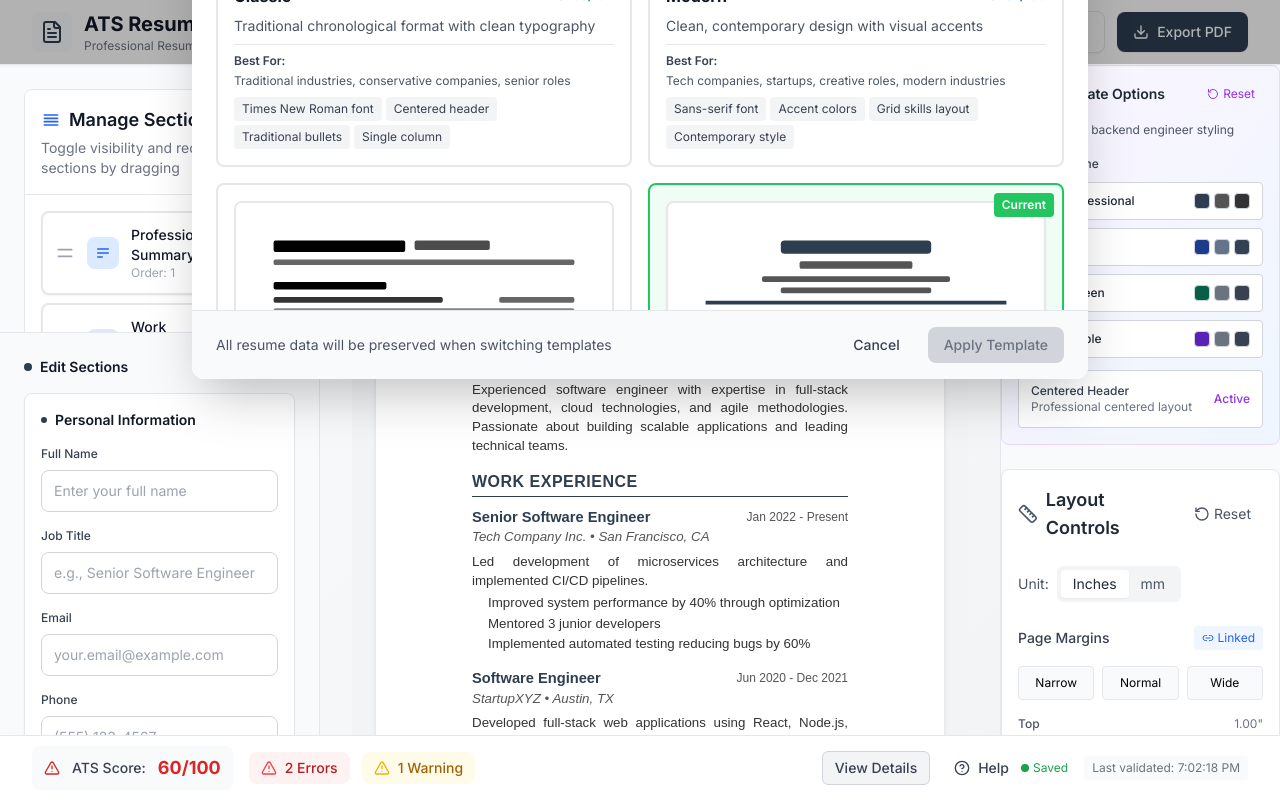
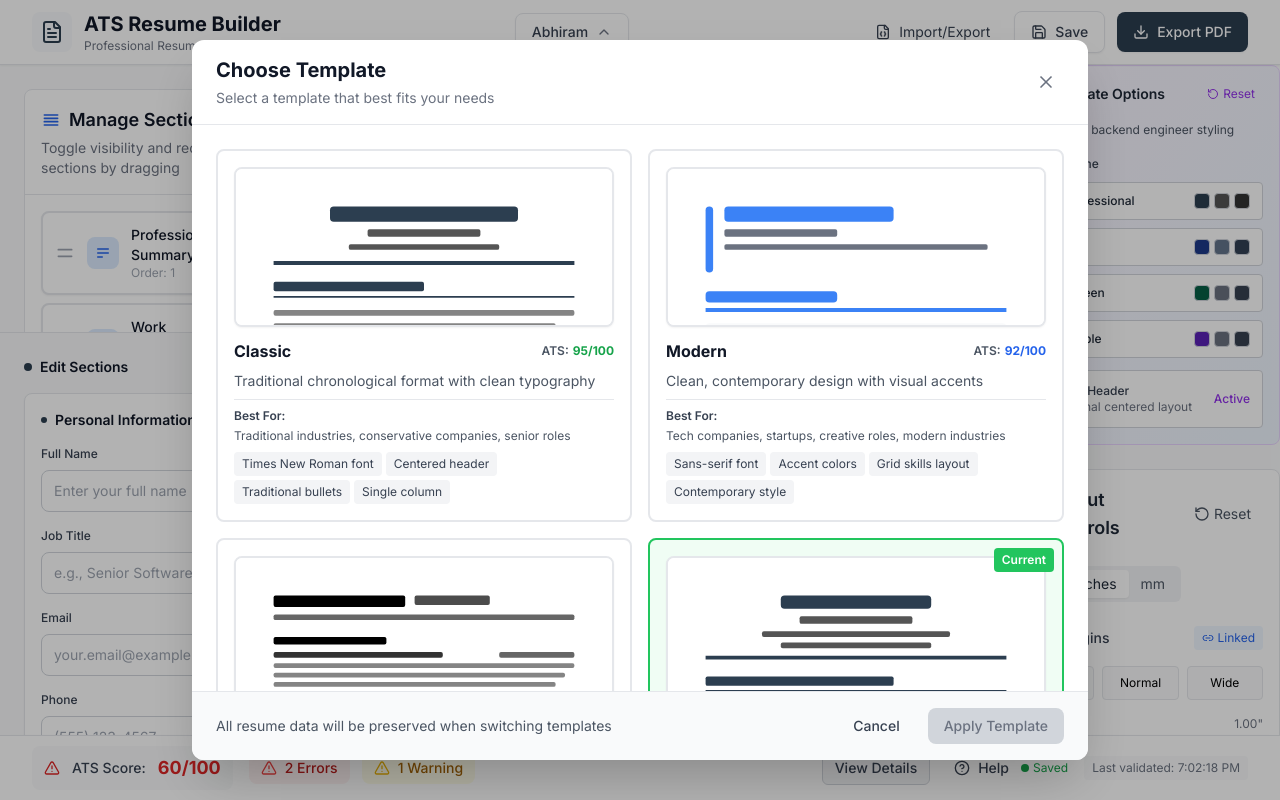
Before and after one commit to abhiramps/resumeBuilder, a React (Vite) app: page / in a window 1280 px wide. Both pictures are taken after a click on the button "Abhiram". Built offline with nearby package versions, Linux system fonts and the light colour scheme.

Commit message:
fix template modal issue

```diff
--- a/src/components/Layout/TemplateImportExport.tsx
+++ b/src/components/Layout/TemplateImportExport.tsx
@@ -124,11 +124,12 @@ export const TemplateImportExport: React.FC = () => {
             {showModal && (
                 <>
                     <div
-                        className="fixed inset-0 bg-black bg-opacity-30 z-40"
+                        className="fixed inset-0 bg-black bg-opacity-30"
+                        style={{ zIndex: 9998 }}
                         onClick={handleCancel}
                     />
 
-                    <div className="fixed inset-0 z-50 flex items-center justify-center p-4">
+                    <div className="fixed inset-0 flex items-center justify-center p-4" style={{ zIndex: 9999 }}>
                         <div className="bg-white rounded-xl shadow-2xl max-w-2xl w-full max-h-[90vh] overflow-hidden">
                             {/* Header */}
                             <div className="flex items-center justify-between px-6 py-4 border-b border-gray-200">
@@ -151,8 +152,8 @@ export const TemplateImportExport: React.FC = () => {
                                 <button
                                     onClick={() => setActiveTab('export')}
                                     className={`flex-1 px-6 py-3 text-sm font-medium transition-colors ${activeTab === 'export'
-                                            ? 'text-blue-600 border-b-2 border-blue-600'
-                                            : 'text-gray-600 hover:text-gray-800'
+                                        ? 'text-blue-600 border-b-2 border-blue-600'
+                                        : 'text-gray-600 hover:text-gray-800'
                                         }`}
                                 >
                                     Export
@@ -160,8 +161,8 @@ export const TemplateImportExport: React.FC = () => {
                                 <button
                                     onClick={() => setActiveTab('import')}
                                     className={`flex-1 px-6 py-3 text-sm font-medium transition-colors ${activeTab === 'import'
-                                            ? 'text-blue-600 border-b-2 border-blue-600'
-                                            : 'text-gray-600 hover:text-gray-800'
+                                        ? 'text-blue-600 border-b-2 border-blue-600'
+                                        : 'text-gray-600 hover:text-gray-800'
                                         }`}
                                 >
                                     Import
--- a/src/components/UI/TemplateSelector.tsx
+++ b/src/components/UI/TemplateSelector.tsx
@@ -1,4 +1,5 @@
 import React, { useState } from 'react';
+import { createPortal } from 'react-dom';
 import { TemplateType } from '../../types/resume.types';
 import { TEMPLATE_CONFIGS } from '../../types/template.types';
 import { Check, ChevronDown, X } from 'lucide-react';
@@ -95,18 +96,20 @@ export const TemplateSelector: React.FC<TemplateSelectorProps> = ({
             </button>
 
             {/* Modal Overlay */}
-            {isOpen && (
+            {isOpen && createPortal(
                 <>
                     <div
-                        className="fixed inset-0 bg-black bg-opacity-30 z-40"
+                        className="fixed inset-0 bg-black bg-opacity-30"
+                        style={{ zIndex: 9998 }}
                         onClick={handleCancel}
                     />
 
                     {/* Modal Content */}
-                    <div className="fixed inset-0 z-50 flex items-center justify-center p-4">
-                        <div className="bg-white rounded-xl shadow-2xl max-w-4xl w-full max-h-[90vh] overflow-hidden">
+                    <div className="fixed inset-0 flex items-center justify-center p-4" style={{ zIndex: 9999, pointerEvents: 'none' }}>
+                        <div className="pointer-events-auto">
+                            <div className="bg-white rounded-xl shadow-2xl max-w-4xl w-full max-h-[90vh] flex flex-col overflow-hidden">
                                 {/* Header */}
-                            <div className="flex items-center justify-between px-6 py-4 border-b border-gray-200">
+                                <div className="flex items-center justify-between px-6 py-4 border-b border-gray-200 flex-shrink-0">
                                     <div>
                                         <h2 className="text-xl font-bold text-gray-900">Choose Template</h2>
                                         <p className="text-sm text-gray-500 mt-1">
@@ -122,7 +125,7 @@ export const TemplateSelector: React.FC<TemplateSelectorProps> = ({
                                 </div>
 
                                 {/* Templates Grid */}
-                            <div className="p-6 overflow-y-auto max-h-[calc(90vh-180px)]">
+                                <div className="p-6 overflow-y-auto flex-1">
                                     <div className="grid grid-cols-1 md:grid-cols-2 gap-4">
                                         {Object.values(TEMPLATE_INFO).map((template) => {
                                             const isSelected = selectedTemplate === template.id;
@@ -203,7 +206,7 @@ export const TemplateSelector: React.FC<TemplateSelectorProps> = ({
                                 </div>
 
                                 {/* Footer */}
-                            <div className="flex items-center justify-between px-6 py-4 border-t border-gray-200 bg-gray-50">
+                                <div className="flex items-center justify-between px-6 py-4 border-t border-gray-200 bg-gray-50 flex-shrink-0">
                                     <div className="text-sm text-gray-600">
                                         {selectedTemplate && selectedTemplate !== currentTemplate ? (
                                             <span>
@@ -234,7 +237,9 @@ export const TemplateSelector: React.FC<TemplateSelectorProps> = ({
                                 </div>
                             </div>
                         </div>
-                </>
+                    </div>
+                </>,
+                document.body
             )}
         </div>
     );
```
Lines whose indentation alone changed are shown as unchanged.
